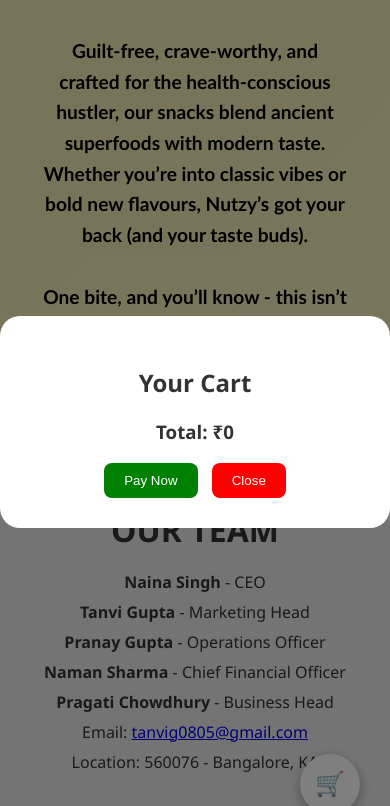
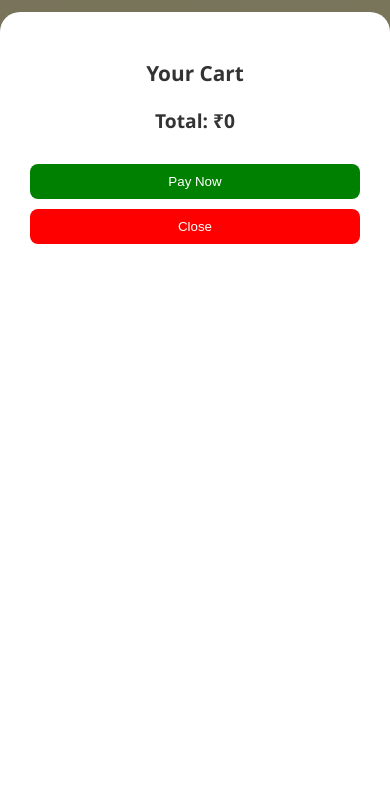
Before and after one commit to vaibhav211002/Nutshy, a plain HTML site: page index.html in a window 390 px wide. Both pictures are taken after a click on the button "View Cart / Checkout". Shown: the part 2892-3698 px from the top of the page. Drawn offline with nearby package versions, Linux system fonts and the light colour scheme.

Commit message:
// cart size changed

```diff
--- a/index.html
+++ b/index.html
@@ -181,6 +181,47 @@
         background-color: darkorange;
         transform: scale(1.05);
       }
+      @media (max-width: 768px) {
+        #cartModal > div {
+          width: 95% !important;
+          height: max-content;
+          overflow-y: auto;
+          padding: 20px;
+        }
+
+        #cartItems {
+          font-size: 1rem;
+        }
+
+        #cartModal button {
+          width: 100%;
+          margin: 10px 0 0 0 !important;
+        }
+
+        #cartModal h2, #cartModal h3 {
+          font-size: 1.5rem;
+        }
+      }
+
+      @media (max-width: 480px) {
+        #cartModal > div {
+          height: 90vh;
+          padding: 15px;
+        }
+
+        #cartModal h2 {
+          font-size: 1.3rem;
+        }
+
+        #cartModal h3 {
+          font-size: 1.2rem;
+        }
+
+        #cartItems {
+          font-size: 0.95rem;
+        }
+      }
+
 
   </style>
 </head>
```
